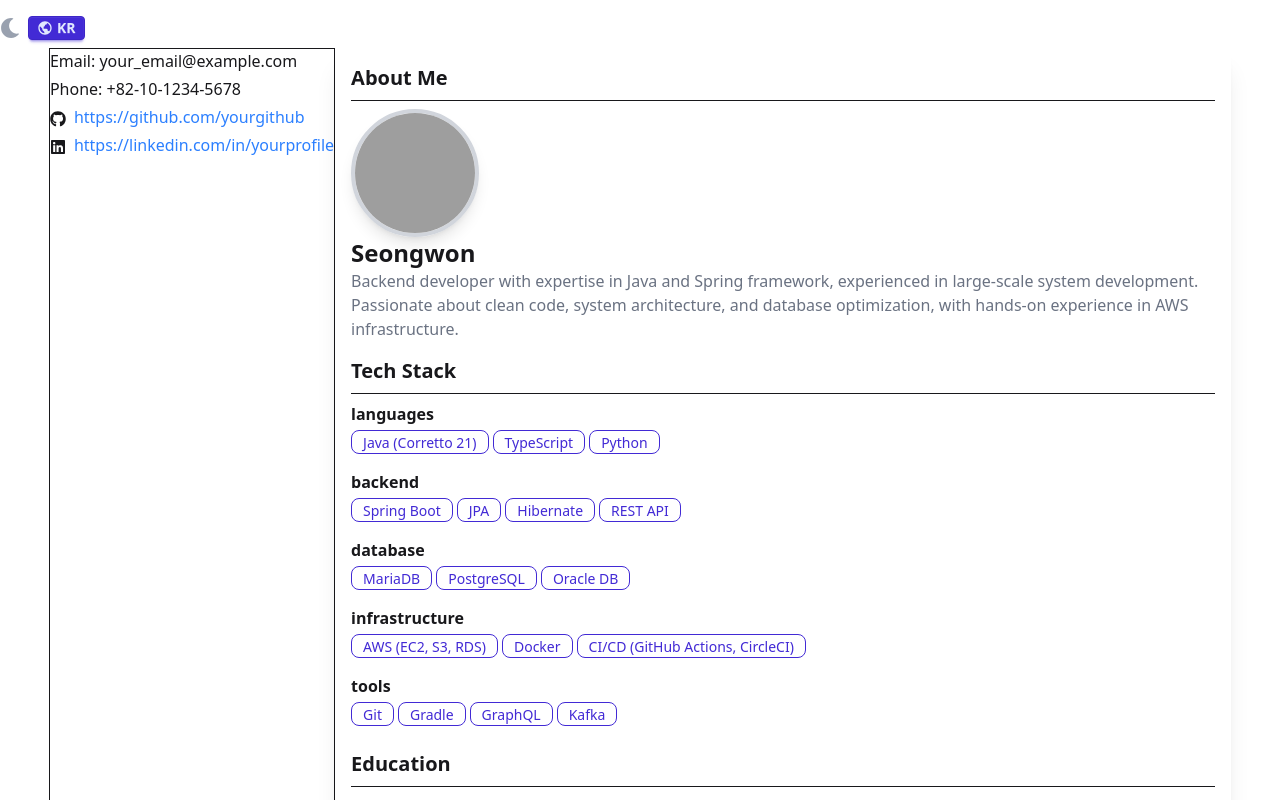
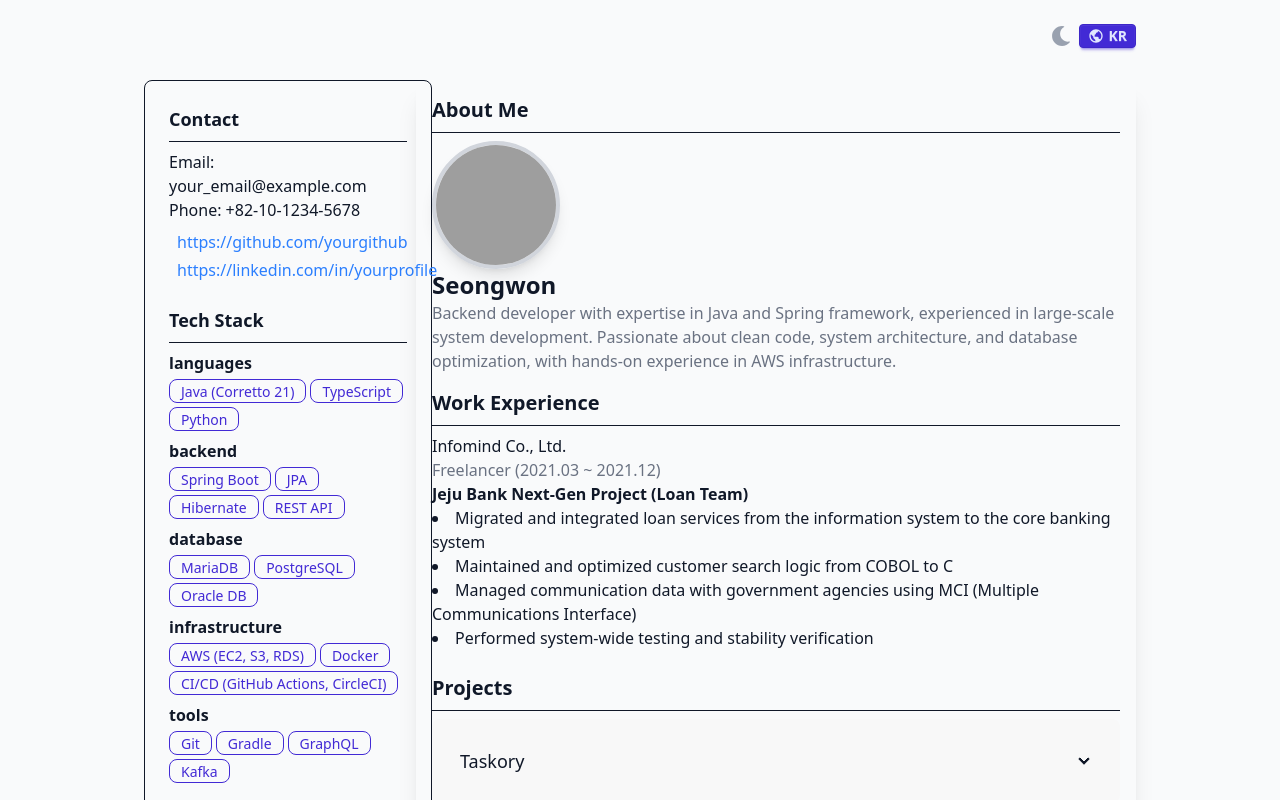
Before and after one commit to codearchitect99/codearchitect99.github.io, a React (Vite) app: page / in a window 1280 px wide. Shown: the top 800 px of the page. Built offline with nearby package versions, Linux system fonts and the light colour scheme; grey boxes are pictures that could not be loaded.

Commit message:
modify layout

```diff
--- a/src/App.tsx
+++ b/src/App.tsx
@@ -1,10 +1,9 @@
 import React, { useEffect, useState } from "react";
-import Contents from "./Contents";
-import Sidebar from "./Sidebar";
+import Contents from "./component/Contents";
+import Sidebar from "./component/Sidebar";
 import { Profile, UserProfile } from "./ResumeTypes";
 import resumeData from "./resume.json";
-import Panel from "./Panel";
-
+import ControlPanel from "./component/ControlPanel";
 
 const App: React.FC = () => {
   const [theme, setTheme] = useState<"light" | "dark">("light");
@@ -13,21 +12,31 @@
   const profile: Profile = data[lang];
 
   useEffect(() => {
-      document.documentElement.setAttribute("data-theme", theme);
-    }, [theme]);
+    document.documentElement.setAttribute("data-theme", theme);
+  }, [theme]);
 
   return (
-    <div className="flex flex-col min-h-screen items-center justify-center py-4">
-      <div className="w-full flex justify-end">
-        <Panel theme={theme} setTheme={setTheme} lang={lang} setLang={setLang} />
+    <div
+      className={`flex flex-col min-h-screen items-center py-6 transition-colors ${
+        theme === "dark" ? "bg-gray-900 text-white" : "bg-gray-50 text-gray-900"
+      }`}
+    >
+      {/* Control Panel */}
+      <div className="w-full max-w-screen-lg flex justify-end px-4">
+        <ControlPanel theme={theme} setTheme={setTheme} lang={lang} setLang={setLang} />
       </div>
-      <div className="flex">
-        <div>
-          <Sidebar profile={profile}/>
-        </div>
-        <div>
-          <Contents profile={profile}/>
-        </div>
+
+      {/* 메인 레이아웃 */}
+      <div className="flex flex-col md:flex-row max-w-screen-lg w-full gap-6 mt-6 px-4">
+        {/* 사이드바 */}
+        <aside className="w-full md:w-1/3 lg:w-1/4">
+          <Sidebar profile={profile} />
+        </aside>
+
+        {/* 콘텐츠 영역 */}
+        <main className="w-full md:w-2/3 lg:w-3/4">
+          <Contents profile={profile} />
+        </main>
       </div>
     </div>
   );
--- a/src/Sidebar.tsx
+++ /dev/null
@@ -1,28 +0,0 @@
-import { Profile } from "./ResumeTypes";
-import { FaGithub, FaLinkedin } from "react-icons/fa";
-
-interface SidebarProps {
-  profile: Profile;
-}
-
-const Sidebar: React.FC<SidebarProps> = ({profile}) => {
-    return (
-        <div className="border h-full w-full flex flex-col">
-            {/* 연락처 정보 */}
-            <div className="space-y-1">
-              <p>Email: {profile.basic_info.contact.email}</p>
-              <p>Phone: {profile.basic_info.contact.phone}</p>
-              <p>
-                <FaGithub className="inline-block mr-2" />
-                <a href={profile.basic_info.github} className="text-blue-500">{profile.basic_info.github}</a>
-              </p>
-              <p>
-                <FaLinkedin className="inline-block mr-2" />
-                <a href={profile.basic_info.linkedin} className="text-blue-500">{profile.basic_info.linkedin}</a>
-              </p>
-            </div>
-        </div>
-    )
-}
-
-export default Sidebar;
--- a/src/Contents.tsx
+++ b/src/component/Contents.tsx
@@ -1,5 +1,5 @@
 import React from "react";
-import { Profile } from "./ResumeTypes";
+import { Profile } from "../ResumeTypes";
 
 interface ContentsProps {
   profile: Profile;
@@ -24,32 +24,6 @@
           <div>
             <p className="text-gray-500">{profile.summary}</p>
           </div>
-        </section>
-
-        {/* 기술 스택 섹션 */}
-        <section className="mb-4">
-          <h2 className="text-xl font-semibold border-b pb-2 mb-2">Tech Stack</h2>
-          <div className="grid grid-cols-1 gap-2">
-            {Object.entries(profile.tech_stack).map(([category, items]) => (
-              <div key={category} className="mb-2">
-                <h3 className="font-semibold">{category}</h3>
-                <div className="flex flex-wrap gap-1 mt-1">
-                  {items.map((item: string, idx: number) => (
-                    <span key={idx} className="badge badge-primary badge-outline">{item}</span>
-                  ))}
-                </div>
-              </div>
-            ))}
-          </div>
-        </section>
-
-        {/* 학력 */}
-        <section className="mb-4">
-          <h2 className="text-xl font-semibold border-b pb-2 mb-2">Education</h2>
-          <p className="font-medium">{profile.education.university}</p>
-          <p className="text-gray-500">{profile.education.major} {profile.education.double_major ? `/ ${profile.education.double_major}` : ""}</p>
-          <p>GPA: {profile.education.gpa}</p>
-          <p className="text-gray-500">{profile.education.period}</p>
         </section>
 
         {/* 경력 */}
--- a/src/Panel.tsx
+++ b/src/component/ControlPanel.tsx
@@ -1,16 +1,16 @@
 import { FaSun, FaMoon } from "react-icons/fa";
 import { BiWorld } from "react-icons/bi";
 
-interface PanelProps {
+interface ControlPanelProps {
     theme: "light" | "dark";
     setTheme: React.Dispatch<React.SetStateAction<"light" | "dark">>;
     lang: "ko" | "en";
     setLang: React.Dispatch<React.SetStateAction<"ko" | "en">>;
   }
 
-const Panel: React.FC<PanelProps> = ({theme, setTheme, lang, setLang}) => {
+const ControlPanel: React.FC<ControlPanelProps> = ({theme, setTheme, lang, setLang}) => {
       return (
-      <div className="flex gap-2 mb-2 w-full">
+      <div className="flex gap-2 mb-2">
         <label className="swap swap-rotate text-sm">
           <input
             type="checkbox"
@@ -31,4 +31,4 @@
     )
 }
 
-export default Panel;
+export default ControlPanel;
--- /dev/null
+++ b/src/component/Sidebar.tsx
@@ -0,0 +1,59 @@
+import { Profile } from "../ResumeTypes";
+import { FaGithub, FaLinkedin } from "react-icons/fa";
+
+interface SidebarProps {
+  profile: Profile;
+}
+
+const Sidebar: React.FC<SidebarProps> = ({ profile }) => {
+  return (
+    <aside className="w-full md:w-72 border h-full p-6 rounded-lg">
+      {/* 연락처 정보 */}
+      <section className="mb-6">
+        <h2 className="text-lg font-semibold border-b pb-2 mb-2">Contact</h2>
+        <p>Email: {profile.basic_info.contact.email}</p>
+        <p>Phone: {profile.basic_info.contact.phone}</p>
+        <div className="mt-2 space-y-1">
+          <p className="flex items-center gap-2">
+            <FaGithub className="inline-block" />
+            <a href={profile.basic_info.github} className="text-blue-500 hover:underline">{profile.basic_info.github}</a>
+          </p>
+          <p className="flex items-center gap-2">
+            <FaLinkedin className="inline-block" />
+            <a href={profile.basic_info.linkedin} className="text-blue-500 hover:underline">{profile.basic_info.linkedin}</a>
+          </p>
+        </div>
+      </section>
+
+      {/* 기술 스택 섹션 */}
+      <section className="mb-6">
+        <h2 className="text-lg font-semibold border-b pb-2 mb-2">Tech Stack</h2>
+        <div className="grid grid-cols-1 gap-2">
+          {Object.entries(profile.tech_stack).map(([category, items]) => (
+            <div key={category}>
+              <h3 className="font-semibold">{category}</h3>
+              <div className="flex flex-wrap gap-1 mt-1">
+                {items.map((item: string, idx: number) => (
+                  <span key={idx} className="badge badge-primary badge-outline">{item}</span>
+                ))}
+              </div>
+            </div>
+          ))}
+        </div>
+      </section>
+
+      {/* 학력 */}
+      <section>
+        <h2 className="text-lg font-semibold border-b pb-2 mb-2">Education</h2>
+        <p className="font-medium">{profile.education.university}</p>
+        <p className="text-gray-500">
+          {profile.education.major} {profile.education.double_major ? `/ ${profile.education.double_major}` : ""}
+        </p>
+        <p>GPA: {profile.education.gpa}</p>
+        <p className="text-gray-500">{profile.education.period}</p>
+      </section>
+    </aside>
+  );
+};
+
+export default Sidebar;
```
